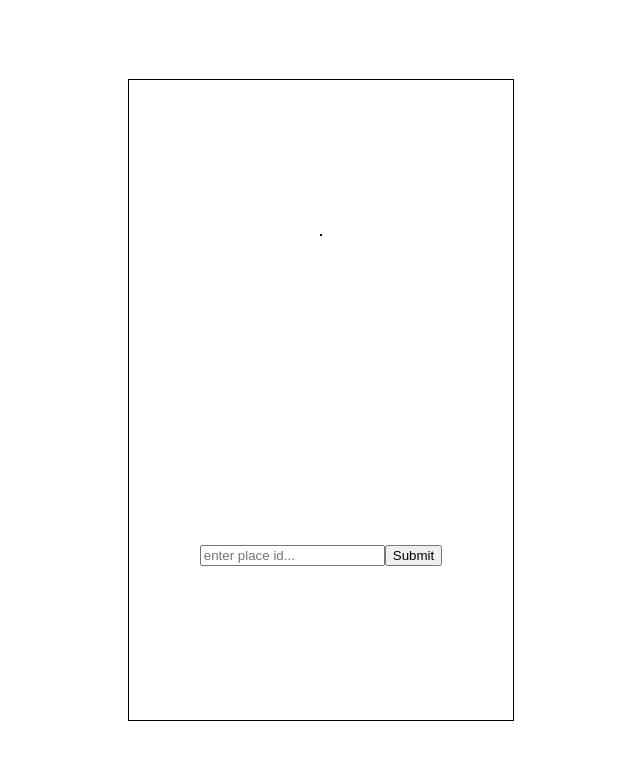
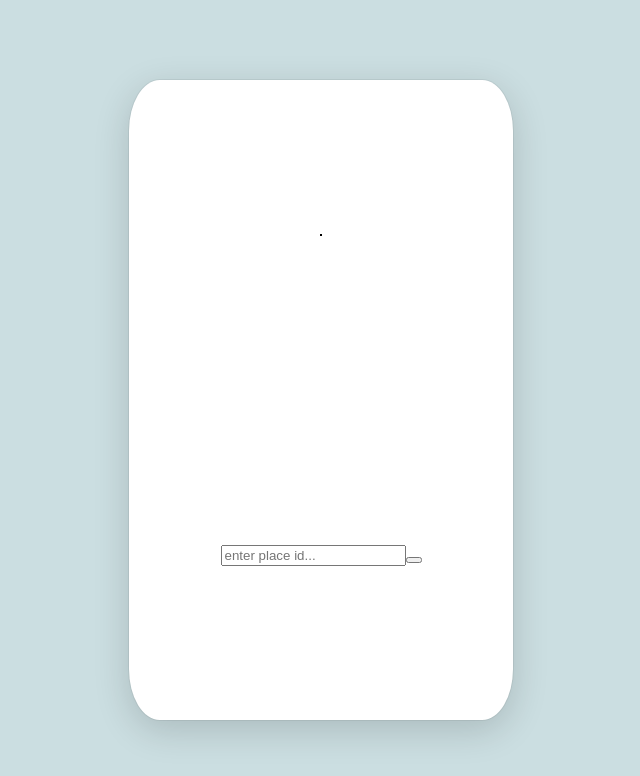
Before and after one commit to sigristarisa/localsearch-client, a React (Create React App) app: page / in a window 1280 px wide. Shown: the top 776 px of the page, without its empty margins (319-959 px from the left). Built offline with nearby package versions, Linux system fonts and the light colour scheme.

Commit message:
added simple styling

```diff
--- a/src/Components/SearchBar/SearchBar.tsx
+++ b/src/Components/SearchBar/SearchBar.tsx
@@ -1,4 +1,5 @@
 import React, { useRef } from "react";
+// import searchIcon from "../../assets/magnifying-glass.png"
 
 interface Props {
   setReponseData: Function;
@@ -28,7 +29,9 @@ const SearchBar: React.FC<Props> = ({ setReponseData }) => {
         placeholder='enter place id...'
         required
       />
-      <input type='submit' />
+      <button type='submit'>
+        {/* <img src={searchIcon} alt='search icon' /> */}
+      </button>
     </form>
   );
 };
--- a/src/index.css
+++ b/src/index.css
@@ -1,7 +1,15 @@
+html {
+  --main-color: #cbdee1;
+  --sub-color: white;
+  --main-text-color: black;
+  --sub-text-color: #003f5d;
+}
+
 body {
   width: 100vw;
   height: 100vh;
   margin: 0;
+  background-color: var(--main-color);
   display: grid;
   place-items: center;
 }
@@ -9,10 +17,15 @@ body {
 .App {
   width: 30vw;
   height: 80vh;
-  border: solid 1px black;
+  background-color: var(--sub-color);
+  border-radius: 8%;
+  box-shadow: rgba(0, 0, 0, 0.16) 0px 10px 36px 0px,
+    rgba(0, 0, 0, 0.06) 0px 0px 0px 1px;
 }
 
 .place-items_center {
   display: grid;
   place-items: center;
 }
+
+/* -apple-system,BlinkMacSystemFont,Segoe UI,Roboto,Helvetica Neue,Arial,Noto Sans,sans-serif; */
```
Also changed, not shown: src/Components/SearchBar/SearchBar.css (added), src/assets/magnifying-glass.png (added).
